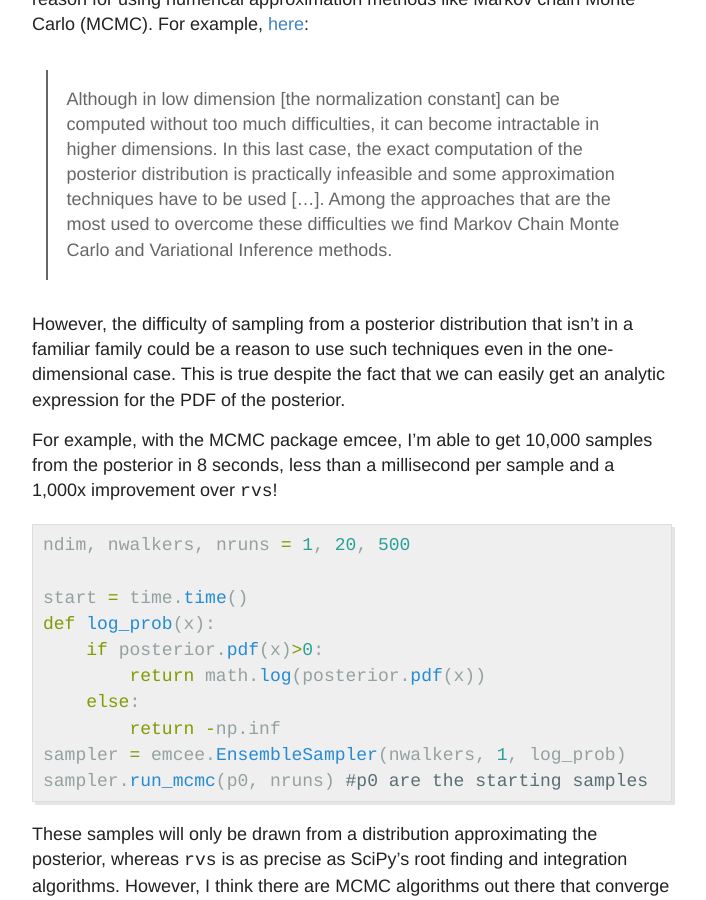
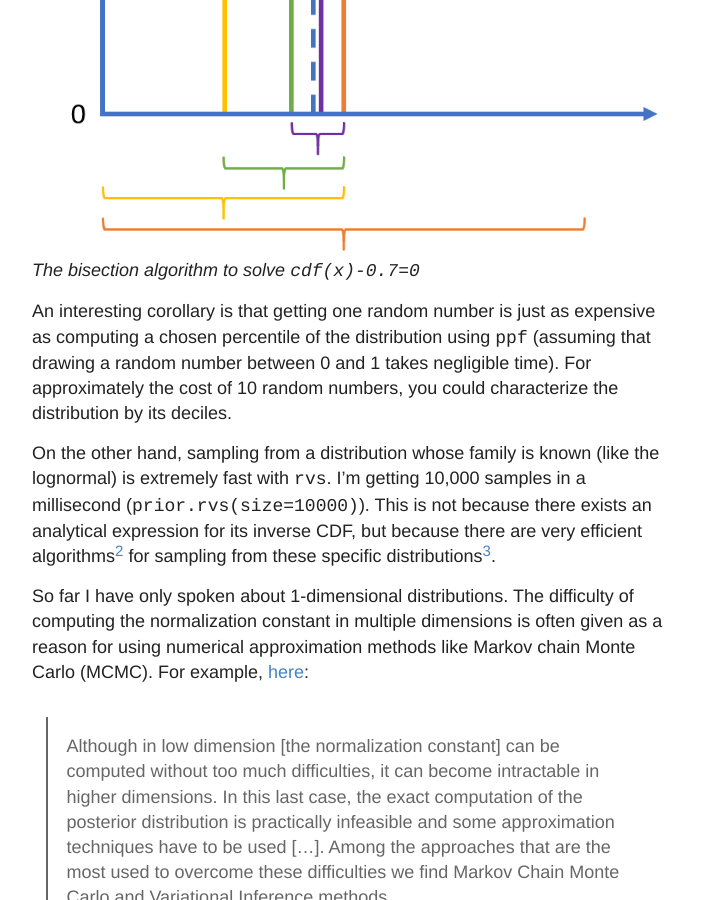
Before and after one commit to fragile-credences/fragile-credences.github.io, a Jekyll site: the page built from _posts/2020-05-31-sampling.md, in a window 1280 px wide and 900 px high, scrolled down 2078 px. Shown: the whole window, without its empty margins (288-994 px from the left). Built offline with Jekyll 4.4.1, drawn with Linux system fonts in a browser that asks for light colours; formulas are drawn with MathJax 3; comment, search, counter and statistics services are not loaded.

Commit message:
add image to post

```diff
--- a/_posts/2020-05-31-sampling.md
+++ b/_posts/2020-05-31-sampling.md
@@ -45,6 +45,9 @@ For a generic continuous random variable, `rvs` uses [inverse transform sampling
 
 How is `ppf` evaluated? The CDF, which in general (and in fact most of the time[^s]) has no explicit expression at all, is inverted by numerical equation solving, also known as root finding. For example, evaluating `ppf(0.7)` is equivalent to solving `cdf(x)-0.7=0`, which can be done with numerical methods. The simplest such method is the [bisection algorithm](https://en.wikipedia.org/wiki/Bisection_method), but more efficient ones have been developed (`ppf` uses [Brent's method](https://en.wikipedia.org/wiki/Brent%27s_method)). The interesting thing for the purposes of runtime is that the root finding algorithm must repeatedly call `cdf` in order to narrow in on the solution. Each call to `cdf` means an expensive integration of the PDF.
 
+![CDF Bisection](/images/cdf-bisection.png "CDF Bisection")
+_The bisection algorithm to solve `cdf(x)-0.7=0`_
+
 An interesting corollary is that getting one random number is just as expensive as computing a chosen percentile of the distribution using `ppf` (assuming that drawing a random number between 0 and 1 takes negligible time). For approximately the cost of 10 random numbers, you could characterize the distribution by its deciles.
 
 On the other hand, sampling from a distribution whose family is known (like the lognormal) is extremely fast with `rvs`. I'm getting 10,000 samples in a millisecond (`prior.rvs(size=10000)`). This is not because there exists an analytical expression for its inverse CDF, but because there are very efficient algorithms[^algos] for sampling from these specific distributions[^python].
```
Also changed, not shown: images/cdf-bisection.png (added).
